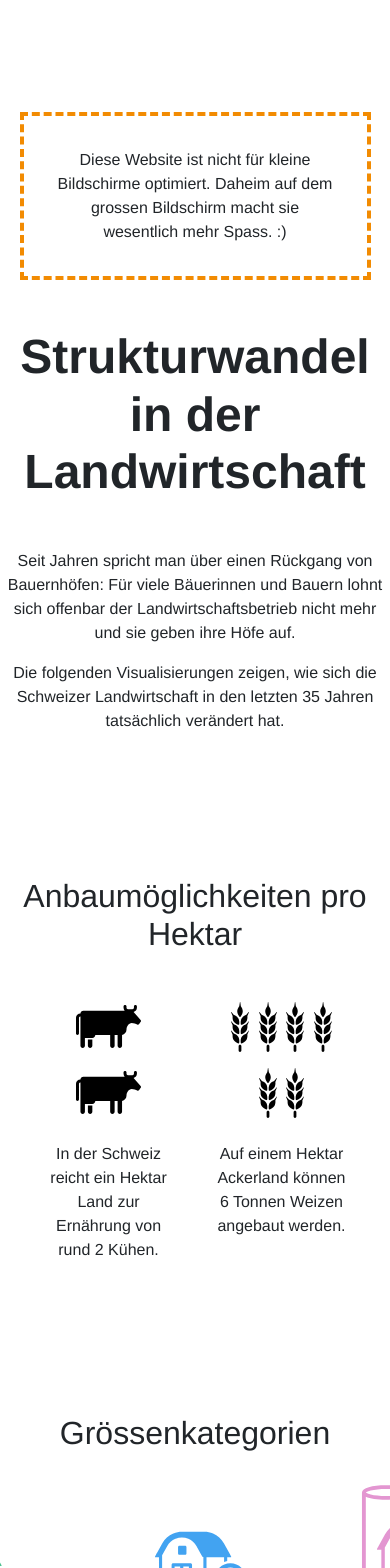
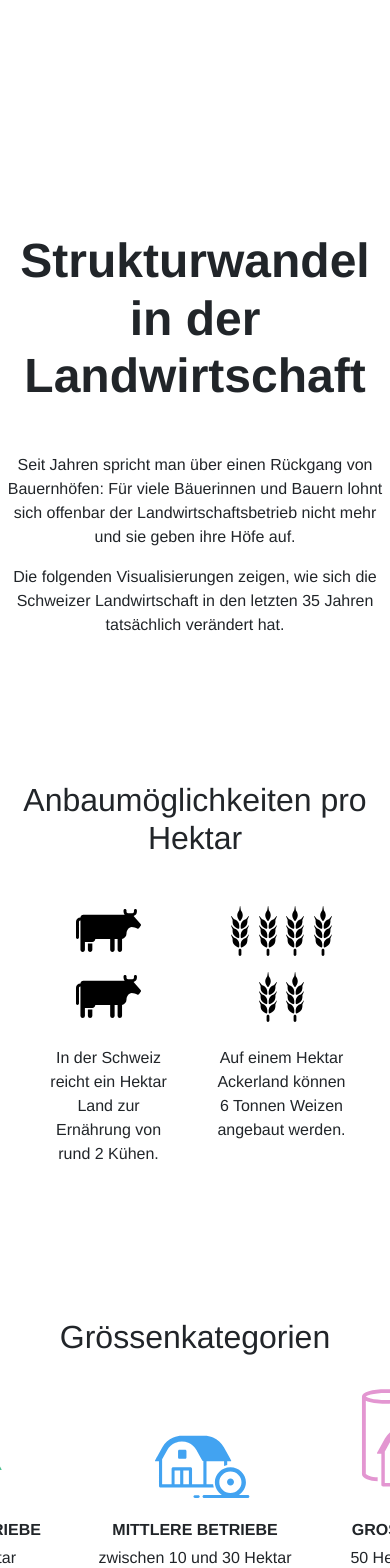
Before and after one commit to fschwander/strukturwandel-in-landwirtschaft, a React (Create React App) app: page / in a window 390 px wide. Shown: the top 1568 px of the page. Built offline with nearby package versions, Linux system fonts and the light colour scheme.

Commit message:
content adjustments and final styling

```diff
--- a/package.json
+++ b/package.json
@@ -1,5 +1,5 @@
 {
-  "name": "ivis",
+  "name": "hofsterben",
   "version": "0.1.0",
   "private": true,
   "dependencies": {
--- a/public/index.html
+++ b/public/index.html
@@ -3,9 +3,7 @@
 <head>
     <meta charset="utf-8"/>
     <link rel="shortcut icon" type="image/png" href="%PUBLIC_URL%/favicon.png"/>
-    <meta
-            name="viewport"
-            content="width=device-width, initial-scale=1, shrink-to-fit=no"/>
+    <meta name="viewport"/>
     <meta name="theme-color" content="#000000"/>
 
     <link rel="manifest" href="%PUBLIC_URL%/manifest.json"/>
--- a/src/components/Header.js
+++ b/src/components/Header.js
@@ -2,11 +2,14 @@ import * as React from "react";
 
 export default class Header extends React.Component {
   render() {
-    return(
+    return (
       <div className='Header'>
 
         <div className='screen-size-warn-container'>
-          Diese Website ist nicht für kleine Bildschirme optimiert. Daheim auf dem grossen Bildschirm macht sie wesentlich mehr Spass. :)
+          <p>
+            Diese Website ist nicht für Mobiltelefone optimiert. Daheim auf dem grossen Bildschirm macht sie
+            wesentlich mehr Spass. :)
+          </p>
         </div>
 
         <h1>Strukturwandel in der Landwirtschaft</h1>
--- a/src/components/Header.scss
+++ b/src/components/Header.scss
@@ -3,13 +3,23 @@
     visibility: hidden;
   }
 
-  @media screen and (max-width: 700px){
+  @media screen and (max-device-width: 600px){
     .screen-size-warn-container {
-      width: 90%;
-      margin: auto;
+      width: 80%;
+      height: 30vh;
+      display: flex;
+      align-content: center;
+      margin: auto auto 7em;
       visibility: visible;
       padding: 2em;
       border: #f28b02 dashed 4px;
+
+      p {
+        font-size: 5vw;
+        align-self: center;
+        margin: unset;
+      }
+
     }
   }
 }
--- a/src/components/Introduction.js
+++ b/src/components/Introduction.js
@@ -1,6 +1,5 @@
 import * as React from "react";
 import SvgImage from "../res/imgs/SvgImage";
-import {Image} from "react-bootstrap";
 import {Icons} from "../res/imgs/Icons";
 import AnimatedRelations from "./AnimatedRelations";
 
@@ -43,7 +42,7 @@ export default class Introduction extends React.Component {
           </div>
           <div>
             <h3>mittlere Betriebe</h3>
-            <p>zwischen 10 un 30 Hektar</p>
+            <p>zwischen 10 und 30 Hektar</p>
           </div>
           <div>
             <h3>Grossbetriebe</h3>
```
